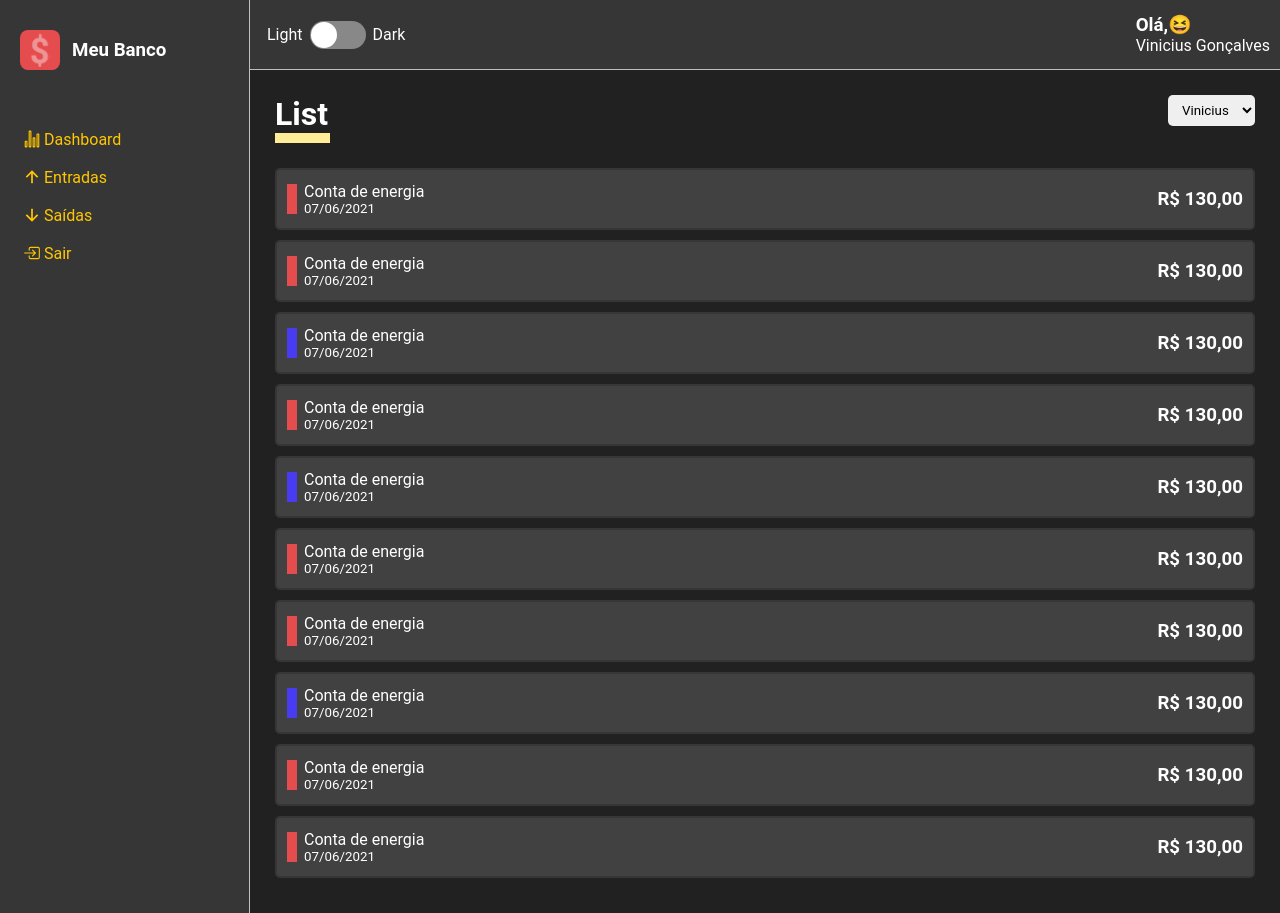
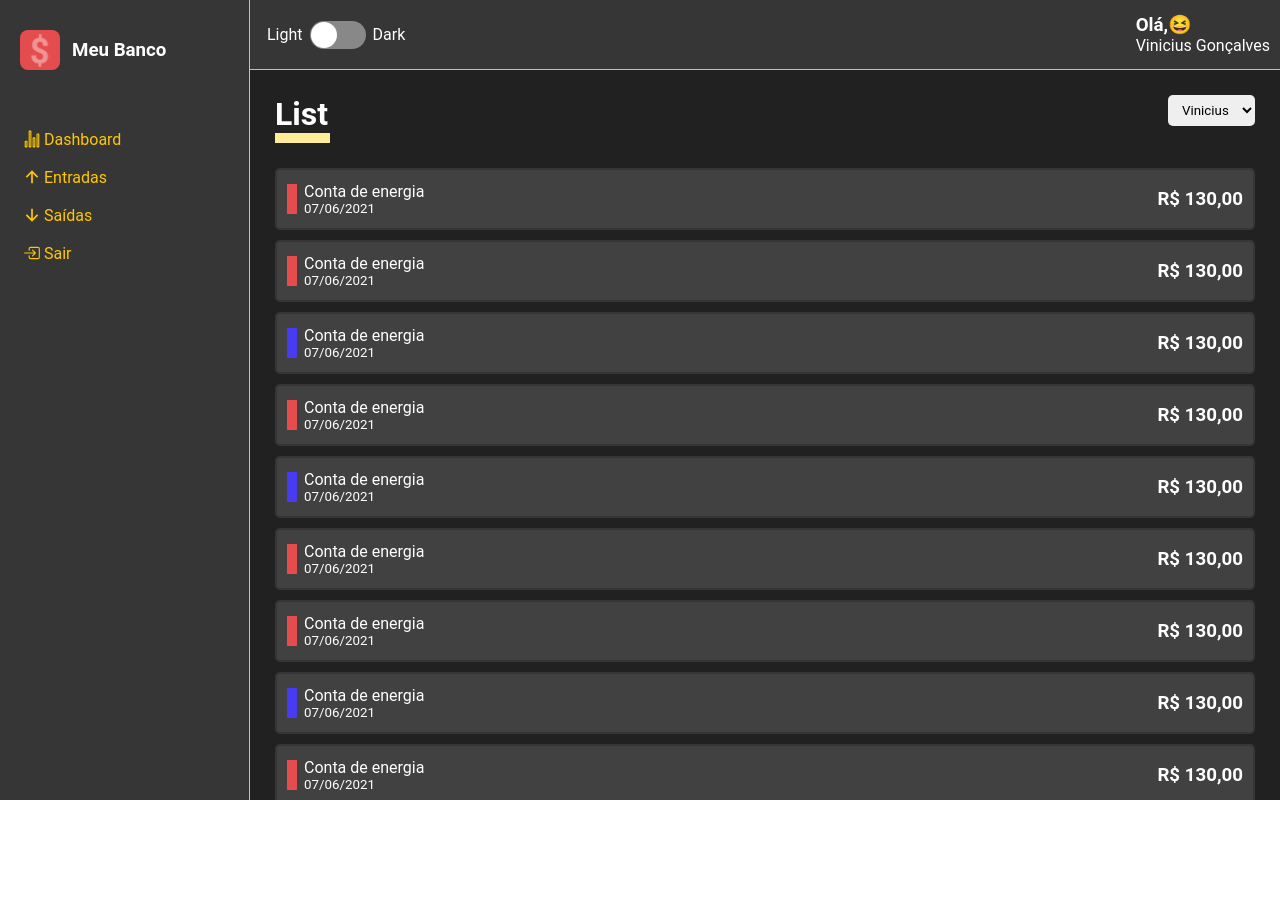
Before and after one commit to viniciuskf14/meu_banco, a React (Create React App) app: page /List in a window 1280 px wide. After the commit the page ends 800 px from the top, so only its background shows below. Built offline with nearby package versions, Linux system fonts and the light colour scheme.

Commit message:
estilização no scroll do content

```diff
--- a/src/components/Content/style.ts
+++ b/src/components/Content/style.ts
@@ -5,4 +5,16 @@ export const Container = styled.div `
       background-color: ${props => props.theme.colors.primary};
       color: ${props => props.theme.colors.white};
       padding: 25px;
-`;
+
+      height: calc(100vh - 70px);
+      overflow-y: scroll; // todo conteudo que não couber com base no calculo acima, não mostra e manda uma rolagem
+
+      ::-webkit-scrollbar{
+            width: 10px;
+      }
+
+      ::-webkit-scrollbar-thumb{
+            background-color: ${props => props.theme.colors.secondary};
+            border-radius: 10px;
+      }
+` ;
--- a/src/pages/List/index.tsx
+++ b/src/pages/List/index.tsx
@@ -120,6 +120,25 @@ const List: React.FC =() =>{
              />
         </Content>
 
+        <Content>
+             <HistoryFinanceCard
+             cardColor  ="#414141"
+             tagColor ="#483cf3"
+             title = "Conta de energia"
+             subtitle = "07/06/2021"
+             amount = "R$ 130,00"
+             />
+        </Content>
+
+        <Content>
+             <HistoryFinanceCard
+             cardColor  ="#414141"
+             tagColor ="#E44C4E"
+             title = "Conta de energia"
+             subtitle = "07/06/2021"
+             amount = "R$ 130,00"
+             />
+        </Content>
 
     </Container>
     )}
```
